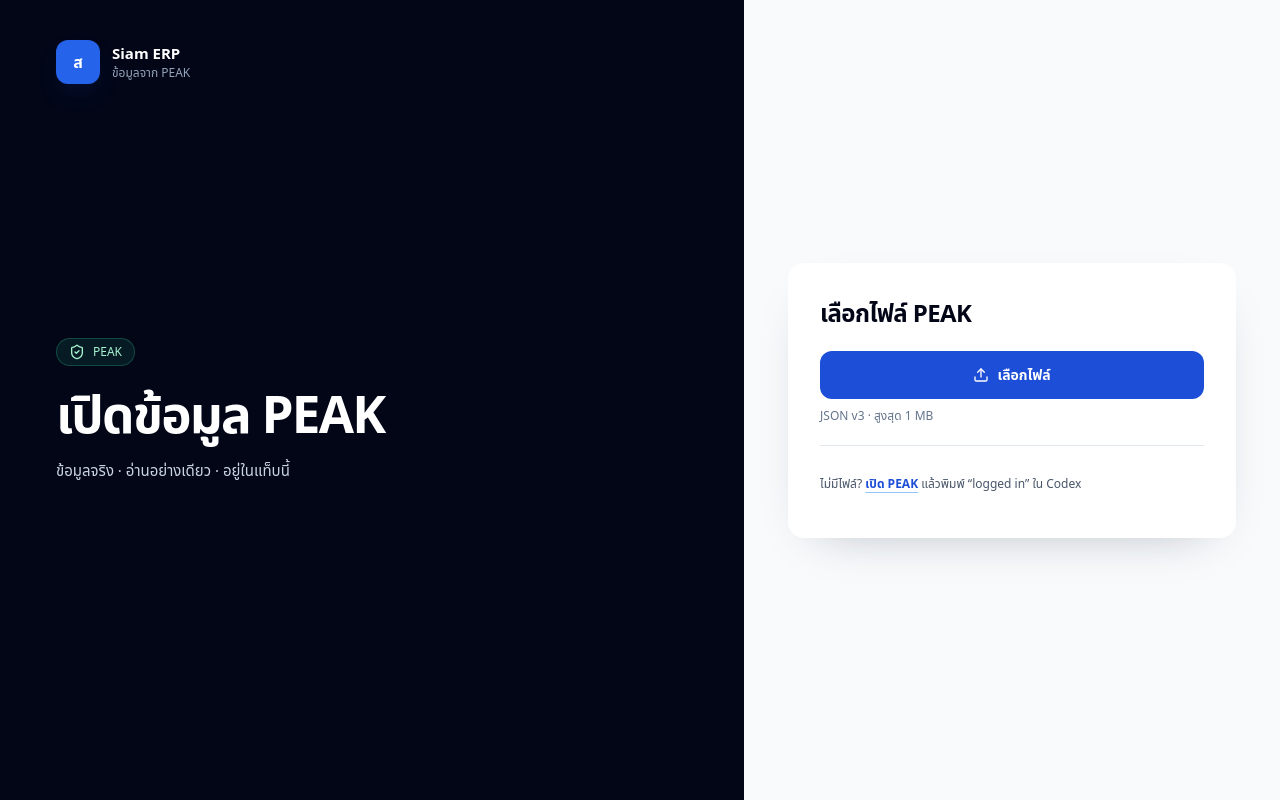
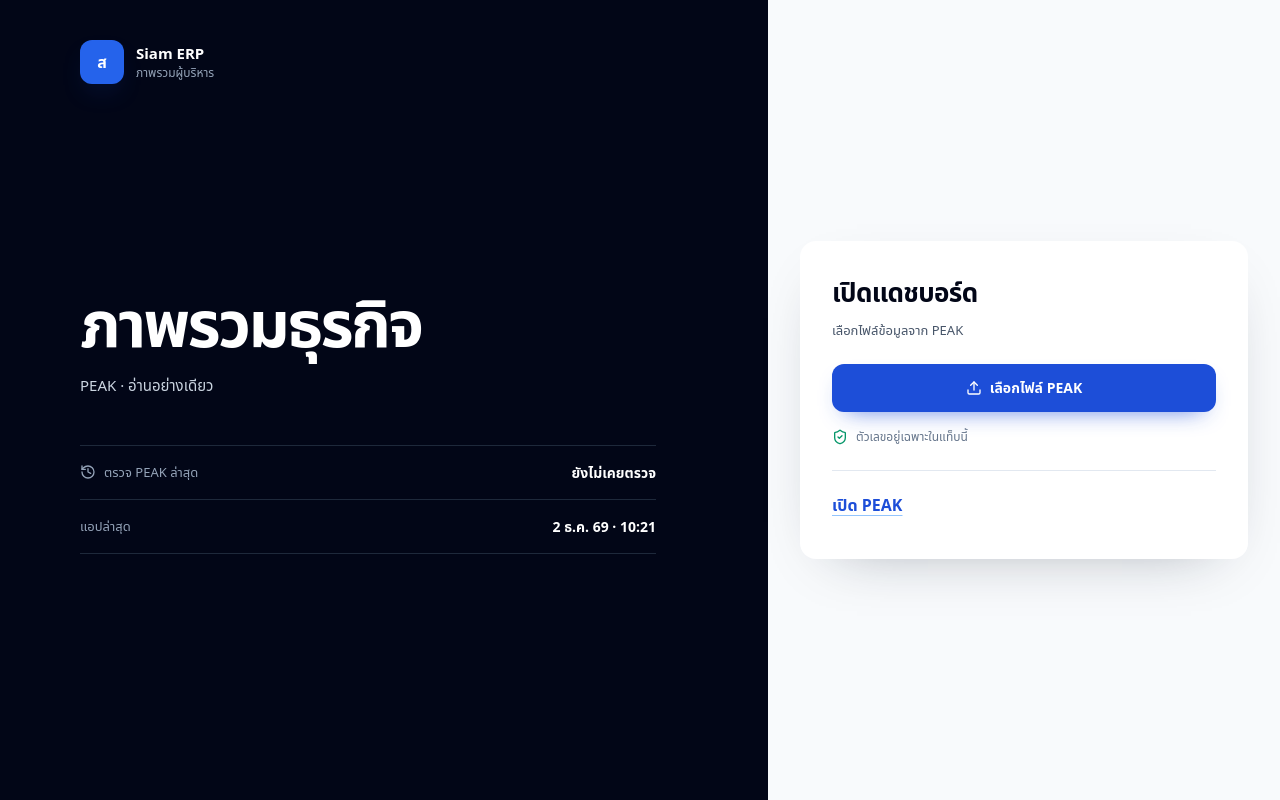
Before and after one commit to phonlapat/thai-accounting-erp-executive-prototype, a React (Vite) app: page / in a window 1280 px wide. Built offline with nearby package versions, Linux system fonts and the light colour scheme.

Commit message:
Show freshness before opening PEAK

```diff
--- a/src/App.tsx
+++ b/src/App.tsx
@@ -16,6 +16,8 @@
 import type { Actions } from './store';
 import { Button, Card, CardHead, ConfirmDialog, DataTable, JsonImportDialog, KpiStrip, Panels, cx } from './ui';
 import type { Col, FilterSpec, PanelSpec, RowAction, RowData } from './ui';
+
+declare const __BUILD_AT__: string;
 
 interface Kpi {label: string;sub?: string;value: string;tone?: Tone;hint?: string;}
 interface Mod {
@@ -857,7 +859,9 @@
 
 
 const peakOf = (data: AppData) => data.peakSnapshot as PeakSnapshot;
-const peakStamp = (iso: string) => `${dateTH(iso.slice(0, 10))} · ${iso.slice(11, 16)}`;
+const peakStamp = (iso: string) => new Intl.DateTimeFormat('th-TH', {
+  day: 'numeric', month: 'short', year: '2-digit', hour: '2-digit', minute: '2-digit', hour12: false, timeZone: 'Asia/Bangkok'
+}).format(new Date(iso)).replace(/ (\d{2}:\d{2})$/, ' · $1');
 const PEAK_RECORD_COLS: Col[] = [
   { key: 'documentNo', header: 'เลขที่', fmt: 'mono' },
   { key: 'party', header: 'คู่ค้า' },
@@ -1130,10 +1134,11 @@
 
 function Workbench() {
   const actor = 'ผู้ตรวจสอบ PEAK';
-  const { data, actions, toasts, storageIssue } = useStore(actor);
+  const { data, actions, toasts, storageIssue, lastPeakMeta } = useStore(actor);
   const peakSnapshot = data.peakSnapshot;
   const peakMode = Boolean(peakSnapshot);
   const peakFreshness = peakSnapshot ? peakSnapshotFreshness(peakSnapshot.capturedAt) : undefined;
+  const lastPeakFreshness = lastPeakMeta ? peakSnapshotFreshness(lastPeakMeta.capturedAt) : undefined;
   const availableModules = PEAK_MODULES;
   const availableGroups = PEAK_GROUPS;
   const [active, setActive] = useState(() => moduleFromLocation(availableModules));
@@ -1184,7 +1189,7 @@
   }, [active, availableModules]);
 
   useEffect(() => {
-    document.title = peakMode ? `${m.th} | Siam ERP` : 'เปิดข้อมูล PEAK | Siam ERP';
+    document.title = peakMode ? `${m.th} | Siam ERP` : 'ภาพรวมธุรกิจ | Siam ERP';
   }, [m.th, peakMode]);
 
   useEffect(() => {
@@ -1236,30 +1241,45 @@
 
   if (!peakSnapshot) {
     return (
-      <main className="grid min-h-screen bg-slate-950 text-white lg:grid-cols-[minmax(0,1fr)_minmax(440px,0.72fr)]">
-        <section className="flex flex-col px-5 py-5 sm:px-9 sm:py-7 lg:min-h-screen lg:px-14 lg:py-10" aria-label="Siam ERP">
+      <main className="grid min-h-screen bg-slate-950 text-white lg:grid-cols-[minmax(0,1.08fr)_minmax(420px,0.72fr)]">
+        <section className="flex flex-col px-5 py-5 sm:px-9 sm:py-7 lg:min-h-screen lg:px-14 lg:py-10 xl:px-20" aria-label="Siam ERP">
           <div className="flex items-center gap-3">
             <span className="flex h-11 w-11 items-center justify-center rounded-xl bg-blue-600 text-base font-bold shadow-[0_12px_30px_-16px_rgba(37,99,235,0.9)]">ส</span>
-            <div><p className="text-[15px] font-semibold">Siam ERP</p><p className="text-[12px] text-slate-400">ข้อมูลจาก PEAK</p></div>
+            <div><p className="text-[15px] font-semibold">Siam ERP</p><p className="text-[12px] text-slate-400">ภาพรวมผู้บริหาร</p></div>
           </div>
-          <div className="mt-9 max-w-2xl pb-6 sm:mt-12 lg:my-auto lg:py-14 lg:pb-20">
-            <span className="inline-flex items-center gap-2 rounded-full border border-emerald-400/25 bg-emerald-400/10 px-3 py-1 text-[12px] font-medium text-emerald-200">
-              <ShieldCheckIcon className="h-4 w-4" /> PEAK
-            </span>
-            <h1 className="mt-5 text-balance text-[clamp(2rem,4vw,4rem)] font-semibold leading-[1.08] tracking-[-0.035em]">เปิดข้อมูล PEAK</h1>
-            <p className="mt-4 max-w-[48ch] text-[15px] leading-6 text-slate-300">ข้อมูลจริง · อ่านอย่างเดียว · อยู่ในแท็บนี้</p>
+          <div className="mt-10 max-w-2xl pb-8 sm:mt-16 lg:my-auto lg:py-12">
+            <h1 className="text-balance text-[clamp(2.35rem,5vw,4.8rem)] font-semibold leading-[1.04] tracking-[-0.04em]">ภาพรวมธุรกิจ</h1>
+            <p className="mt-4 max-w-[45ch] text-[15px] leading-6 text-slate-300">PEAK · อ่านอย่างเดียว</p>
+
+            <dl className="mt-10 max-w-xl divide-y divide-slate-800 border-y border-slate-800 sm:mt-12">
+              <div className="grid gap-1 py-4 sm:grid-cols-[minmax(0,1fr)_auto] sm:items-center sm:gap-6">
+                <dt className="flex items-center gap-2 text-[13px] text-slate-400"><HistoryIcon className="h-4 w-4" />ตรวจ PEAK ล่าสุด</dt>
+                <dd className="text-[14px] font-semibold text-white">
+                  {lastPeakMeta ? peakStamp(lastPeakMeta.capturedAt) : 'ยังไม่เคยตรวจ'}
+                  {lastPeakFreshness ? <span className={cx('ml-2 text-[12px] font-medium', lastPeakFreshness.status === 'fresh' ? 'text-emerald-300' : lastPeakFreshness.status === 'aging' ? 'text-amber-300' : 'text-rose-300')}>· {lastPeakFreshness.label}</span> : null}
+                </dd>
+              </div>
+              <div className="grid gap-1 py-4 sm:grid-cols-[minmax(0,1fr)_auto] sm:items-center sm:gap-6">
+                <dt className="text-[13px] text-slate-400">แอปล่าสุด</dt>
+                <dd className="text-[14px] font-semibold text-white">{peakStamp(__BUILD_AT__)}</dd>
+              </div>
+            </dl>
           </div>
         </section>
 
-        <section className="flex items-start justify-center bg-slate-50 px-5 py-6 text-slate-950 sm:px-8 sm:py-8 lg:items-center lg:py-10" aria-labelledby="peak-gate-title">
-          <div className="w-full max-w-md rounded-2xl bg-white p-6 shadow-[0_18px_50px_-32px_rgba(15,23,42,0.38)] sm:p-8">
-            <h2 id="peak-gate-title" className="text-[24px] font-semibold tracking-[-0.025em]">เลือกไฟล์ PEAK</h2>
-            <button type="button" onClick={() => setPeakImportOpen(true)} className="mt-5 flex h-12 w-full items-center justify-center gap-2 rounded-xl bg-blue-700 px-4 text-sm font-semibold text-white transition-colors hover:bg-blue-800 active:bg-blue-900 focus-visible:outline-none focus-visible:ring-2 focus-visible:ring-blue-600 focus-visible:ring-offset-2">
-              <UploadIcon className="h-4 w-4" />เลือกไฟล์
+        <section className="flex items-start justify-center bg-slate-50 px-5 py-8 text-slate-950 sm:px-8 sm:py-12 lg:items-center" aria-labelledby="peak-gate-title">
+          <div className="w-full max-w-md rounded-2xl bg-white p-6 shadow-[0_20px_60px_-36px_rgba(15,23,42,0.42)] sm:p-8">
+            <h2 id="peak-gate-title" className="text-[26px] font-semibold tracking-[-0.025em]">เปิดแดชบอร์ด</h2>
+            <p className="mt-2 text-[13px] leading-5 text-slate-600">{lastPeakMeta ? 'เลือกไฟล์เดิมหรือไฟล์ที่ใหม่กว่า' : 'เลือกไฟล์ข้อมูลจาก PEAK'}</p>
+            <button type="button" onClick={() => setPeakImportOpen(true)} className="mt-6 flex h-12 w-full items-center justify-center gap-2 rounded-xl bg-blue-700 px-4 text-sm font-semibold text-white shadow-[0_10px_24px_-14px_rgba(29,78,216,0.9)] transition-[background-color,box-shadow] hover:bg-blue-800 hover:shadow-[0_12px_26px_-14px_rgba(29,78,216,0.95)] active:bg-blue-900 focus-visible:outline-none focus-visible:ring-2 focus-visible:ring-blue-600 focus-visible:ring-offset-2">
+              <UploadIcon className="h-4 w-4" />เลือกไฟล์ PEAK
             </button>
-            <p className="mt-2 text-[12px] text-slate-500">JSON v3 · สูงสุด 1 MB</p>
-            <div className="mt-5 border-t border-slate-200 pt-4">
-              <p className="text-[12px] leading-5 text-slate-600">ไม่มีไฟล์? <a href="https://secure.peakaccount.com/home" target="_blank" rel="noreferrer" className="inline-flex min-h-11 items-center font-semibold text-blue-700 underline decoration-blue-300 underline-offset-4 hover:text-blue-900 focus-visible:outline-none focus-visible:ring-2 focus-visible:ring-blue-600">เปิด PEAK</a> แล้วพิมพ์ “logged in” ใน Codex</p>
+            <div className="mt-4 flex items-center gap-2 text-[12px] text-slate-500">
+              <ShieldCheckIcon className="h-4 w-4 shrink-0 text-emerald-600" />
+              <span>ตัวเลขอยู่เฉพาะในแท็บนี้</span>
+            </div>
+            <div className="mt-6 border-t border-slate-200 pt-3">
+              <a href="https://secure.peakaccount.com/home" target="_blank" rel="noreferrer" className="inline-flex min-h-11 items-center font-semibold text-blue-700 underline decoration-blue-300 underline-offset-4 hover:text-blue-900 focus-visible:outline-none focus-visible:ring-2 focus-visible:ring-blue-600">เปิด PEAK</a>
             </div>
           </div>
         </section>
--- a/src/store.ts
+++ b/src/store.ts
@@ -206,6 +206,37 @@
 
 export const DEMO_STORAGE_KEY = 'siam-erp-th-v1';
 export const PEAK_SESSION_KEY = 'siam-erp-peak-v3';
+export const PEAK_META_KEY = 'siam-erp-peak-meta-v1';
+
+export interface PeakSnapshotMeta {
+  asOf: string;
+  capturedAt: string;
+}
+
+export function peakMetaFromSnapshot(snapshot: AppData['peakSnapshot']): PeakSnapshotMeta | undefined {
+  if (!snapshot) return undefined;
+  return { asOf: snapshot.asOf, capturedAt: snapshot.capturedAt };
+}
+
+export function isPeakSnapshotMeta(value: unknown): value is PeakSnapshotMeta {
+  if (!value || typeof value !== 'object') return false;
+  const candidate = value as Partial<PeakSnapshotMeta>;
+  return typeof candidate.asOf === 'string' && Number.isFinite(Date.parse(candidate.asOf)) &&
+    typeof candidate.capturedAt === 'string' && Number.isFinite(Date.parse(candidate.capturedAt));
+}
+
+function readPeakSnapshotMeta(): PeakSnapshotMeta | undefined {
+  try {
+    const raw = localStorage.getItem(PEAK_META_KEY);
+    if (!raw) return undefined;
+    const parsed = JSON.parse(raw) as unknown;
+    if (isPeakSnapshotMeta(parsed)) return parsed;
+    localStorage.removeItem(PEAK_META_KEY);
+  } catch {
+    /* optional, non-financial browser history */
+  }
+  return undefined;
+}
 
 const ARRAY_FIELDS: Array<keyof AppData> = [
   'products', 'contacts', 'docs', 'expenses', 'bankAccts', 'bankTxns', 'journals', 'accounts',
@@ -273,14 +304,21 @@
   const dataRef = useRef(data);
   const [toasts, setToasts] = useState<Toast[]>([]);
   const [storageIssue, setStorageIssue] = useState(false);
+  const [lastPeakMeta, setLastPeakMeta] = useState<PeakSnapshotMeta | undefined>(() => readPeakSnapshotMeta());
   const [recoveredStorage] = useState(initial.current.recoveredStorage);
   const toastTimers = useRef<Array<ReturnType<typeof setTimeout>>>([]);
 
   useEffect(() => {
     try {
       localStorage.setItem(DEMO_STORAGE_KEY, JSON.stringify(demoDataForStorage(data)));
-      if (data.peakSnapshot) sessionStorage.setItem(PEAK_SESSION_KEY, JSON.stringify(data.peakSnapshot));
-      else sessionStorage.removeItem(PEAK_SESSION_KEY);
+      if (data.peakSnapshot) {
+        sessionStorage.setItem(PEAK_SESSION_KEY, JSON.stringify(data.peakSnapshot));
+        const nextMeta = peakMetaFromSnapshot(data.peakSnapshot);
+        if (nextMeta) {
+          localStorage.setItem(PEAK_META_KEY, JSON.stringify(nextMeta));
+          setLastPeakMeta((current) => current?.capturedAt === nextMeta.capturedAt && current.asOf === nextMeta.asOf ? current : nextMeta);
+        }
+      } else sessionStorage.removeItem(PEAK_SESSION_KEY);
       setStorageIssue(false);
     } catch {
       setStorageIssue(true);
@@ -636,6 +674,7 @@
       reset: () => {
         try {
           localStorage.removeItem(DEMO_STORAGE_KEY);
+          localStorage.removeItem(PEAK_META_KEY);
           sessionStorage.removeItem(PEAK_SESSION_KEY);
         } catch {
 
@@ -643,12 +682,13 @@
         const next = seed();
         dataRef.current = next;
         setData(next);
+        setLastPeakMeta(undefined);
         notify('คืนค่าข้อมูลตัวอย่างเรียบร้อย');
       }
     };
   }, [actor, notify]);
 
-  return { data, actions, toasts, storageIssue, recoveredStorage };
+  return { data, actions, toasts, storageIssue, recoveredStorage, lastPeakMeta };
 }
 
 export type Actions = ReturnType<typeof useStore>['actions'];
--- a/vite.config.ts
+++ b/vite.config.ts
@@ -4,5 +4,8 @@
 // https://vitejs.dev/config/
 export default defineConfig({
   base: process.env.GITHUB_ACTIONS ? '/thai-accounting-erp-executive-prototype/' : '/',
+  define: {
+    __BUILD_AT__: JSON.stringify(new Date().toISOString()),
+  },
   plugins: [react()],
 })
```
Also changed, not shown: 2 other files (tests, documents, lock files or other folders).
